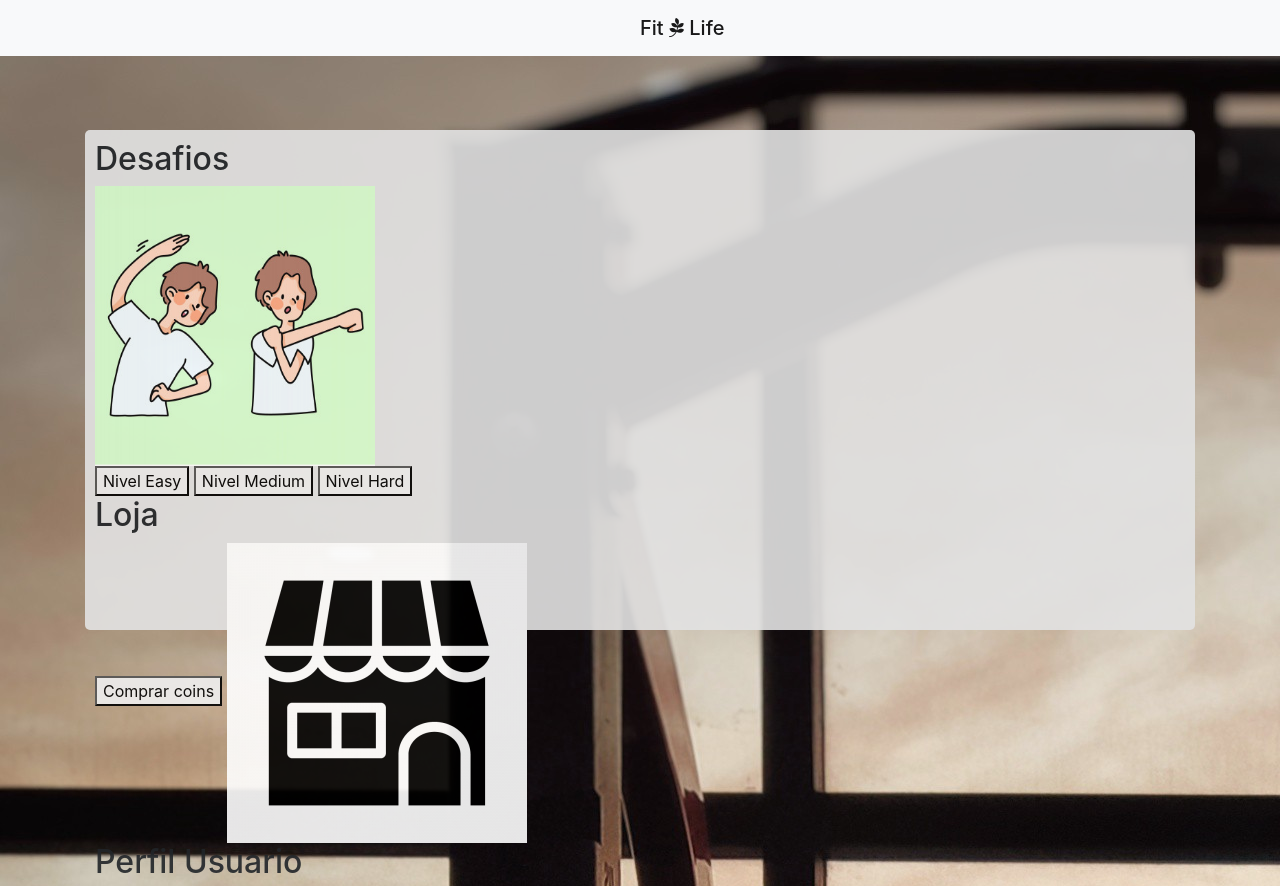
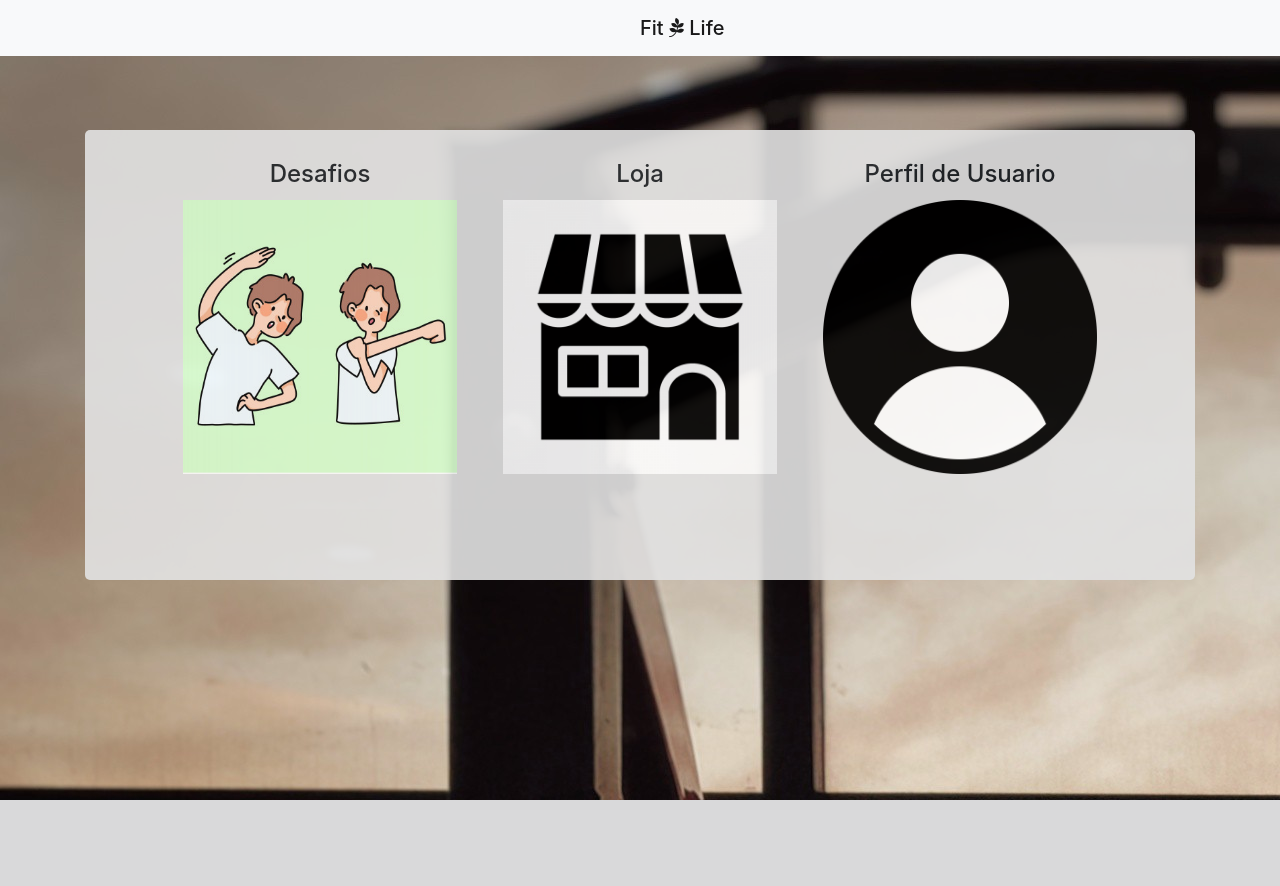
Before and after one commit to DBVeit/Projeto-FitLife, a PHP site: page /home.php in a window 1280 px wide. Shown: the top 886 px of the page. After the commit the page ends 800 px from the top, so only its background shows below. Run offline with PHP 8.4, Linux system fonts and the light colour scheme; some libraries are stand-ins or nearby versions.

Commit message:
Update 14/06

```diff
--- a/css/main_css.css
+++ b/css/main_css.css
@@ -91,6 +91,47 @@
 }
 
 /******Home******/
+.cards{
+    padding: 10px;
+    height: 450px;
+    background-color: #e3e3e3;
+    border-radius: 5px;
+    opacity: 0.9;
+}
+
 .cardDesafio{
+    width: 280px;
+    float: left;
+}
+.image{
+    border: solid transparent;
+    position: relative;
+    transition-duration: 0.5s;
+    transition: opacity 0.5s, visibility 0.5s;
+}
 
+.image:hover{
+    border: solid #00ff2a;
+    transition-duration: 0.5s;
+    color:  #fff;
+    opacity: 1;
+    visibility: visible;
+    cursor: pointer;
 }
+
+.description{
+    font-family: trebuchet MS, sans-serif;
+    visibility: hidden;
+    position: fixed;
+    width: 280px;
+    text-align: center;
+}
+
+.img_wrap:hover .description{
+    visibility: visible;
+    opacity: 1;
+}
+
+.img_wrap h4{
+    text-align: center;
+}
--- a/html/components/cp_menu.html
+++ b/html/components/cp_menu.html
@@ -1,28 +1,34 @@
-<div class="body mainDiv">
+<div class="body ">
     <div class="boxes cards">
-        <!--<div class = "title">
-            <h1>Fitlife</h1>
-        </div>-->
-
-        <div class="caixaEsquerdaMenu cardDesafio">
-            <h2 class="p1">Desafios</h2>
-            <img src="img/desafio.png" width="280px" height="280px" class="image"/>
-            <br>
-            <button class="buttonGreenLeftM">Nivel Easy</button>
-            <button class="buttonGreenCenterM">Nivel Medium</button>
-            <button class="buttonGreenRightM">Nivel Hard</button>
-        </div>
-
-        <div class = "caixaMeioMenu cardLoja">
-            <h2 class="p1">Loja</h2>
-            <button class="buttonGreenMenu">Comprar coins</button>
-            <img src="../img/loja.jpeg" class="image">
-        </div>
-
-        <div class = "caixaDireitaMenu">
-            <h2 class="p1">Perfil Usuario</h2>
-            <button class="buttonGreenMenu">Acessar</button>
-            <img src="../img/user.png" class="image">
-        </div>
+        <table align="center" cellpadding="20">
+            <tr>
+                <td>
+                    <div class="caixaEsquerdaMenu cardDesafio img_wrap">
+                        <h4 class="p1">Desafios</h4>
+                        <a><img src="img/desafio.png" width="280px" height="280px" class="image"/></a>
+                        <p class="description">Acessar desafios diários</p>
+                        <!--<button class="buttonGreenLeftM">Nivel Easy</button>
+                        <button class="buttonGreenCenterM">Nivel Medium</button>
+                        <button class="buttonGreenRightM">Nivel Hard</button>-->
+                    </div>
+                </td>
+                <td>
+                    <div class="caixaMeioMenu cardLoja img_wrap">
+                        <h4 class="p1">Loja</h4>
+                        <a><img src="img/loja.jpeg" width="280px" height="280px" class="image"></a>
+                        <p class="description">Ir para a loja</p>
+                        <!--<button class="buttonGreenMenu">Comprar coins</button>-->
+                    </div>
+                </td>
+                <td>
+                    <div class="caixaDireitaMenu img_wrap">
+                        <h4 class="p1">Perfil de Usuario</h4>
+                        <a><img src="img/user.png" width="280px" height="280px" class="image"></a>
+                        <p class="description">Acessar o perfil de usuário</p>
+                        <!--<button class="buttonGreenMenu">Acessar</button>-->
+                    </div>
+                </td>
+            </tr>
+        </table>
     </div>
 </div>
```
Also changed, not shown: html/components/cp_desafios.html (added, +10 -0 lines), img/user.png (added).
